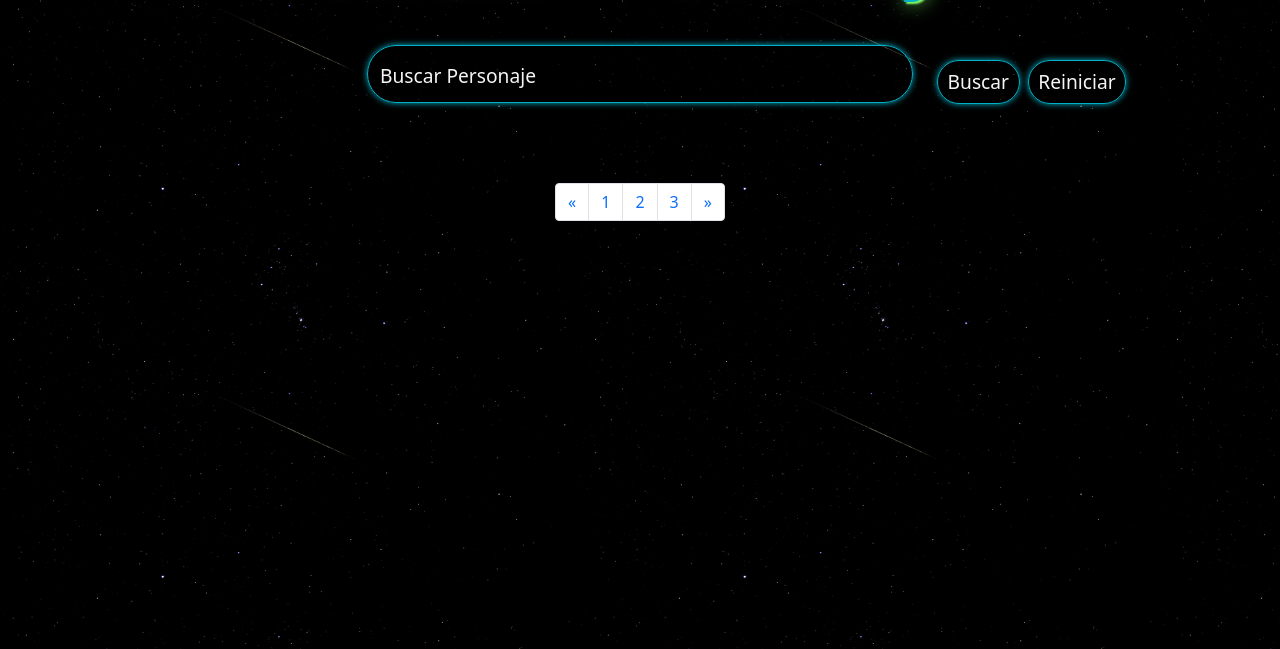
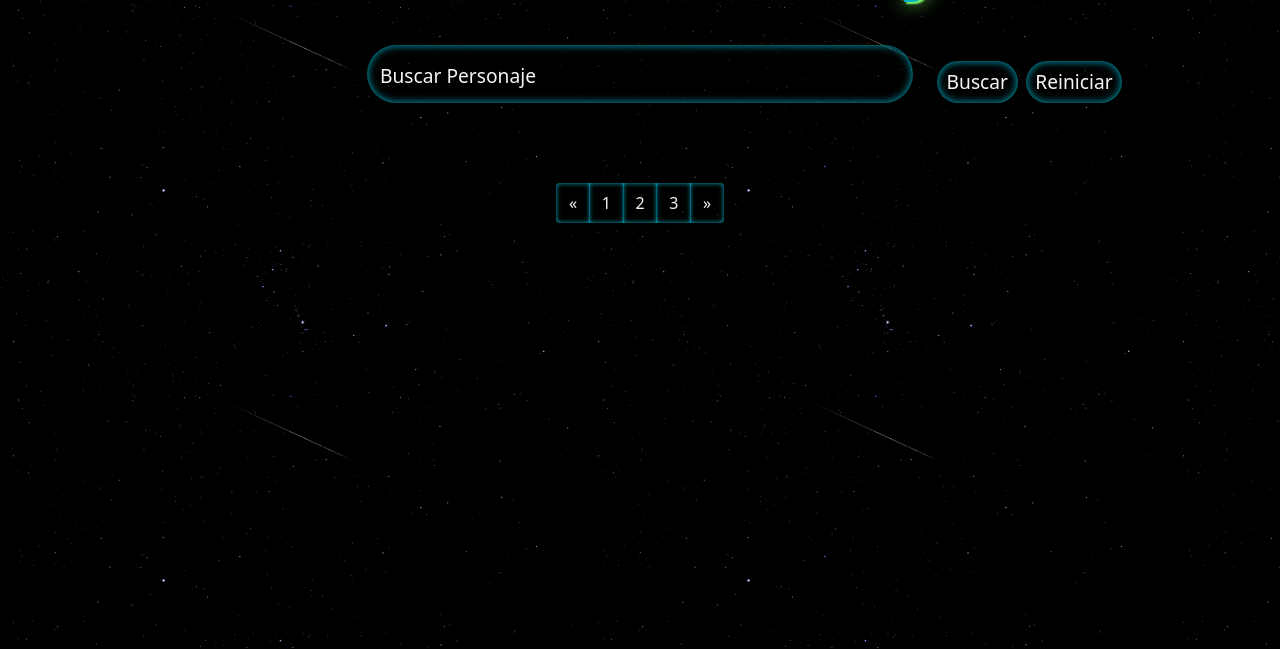
Before and after one commit to nicoarias47/API-rick-and-morty, a website: page index.html in a window 1280 px wide. Shown: the part 151-800 px from the top of the page. Drawn offline with nearby package versions, Linux system fonts and the light colour scheme; no server answers; a web font is replaced by a local one.

Commit message:
estilos en avanzar page

```diff
--- a/scss/_buscador.scss
+++ b/scss/_buscador.scss
@@ -3,9 +3,9 @@
   color: $color-blue;
   font-weight: 500;
   font-size: 1.3rem;
-  border: 1px solid $color-blue;
+  border: none;
   border-radius: 2rem;
-  box-shadow: 0px 0px 6px $color-blue;
+  box-shadow: 0px 0px 9px $color-blue inset;
 }
 
 .search {
@@ -20,8 +20,8 @@
   color: whitesmoke;
   font-size: 1.2rem;
   font-weight: 400;
-  border: 1px solid $color-blue;
-  box-shadow: 0px 0px 6px $color-blue;
+  border: none;
+  box-shadow: 0px 0px 9px $color-blue inset;
 
   &:hover {
     background-color: #02b1c8b4;
--- a/scss/_card.scss
+++ b/scss/_card.scss
@@ -0,0 +1,3 @@
+.card {
+  border: none;
+}
--- a/scss/_global.scss
+++ b/scss/_global.scss
@@ -1,5 +1,5 @@
 body {
-  background-image: url(/img/background.jpg);
+  background-image: url(../img/background.jpg);
   background-repeat: repeat;
   background-size: contain;
 }
--- /dev/null
+++ b/scss/_pages.scss
@@ -0,0 +1,13 @@
+.page-link {
+  background-color: rgba(0, 0, 0, 0.329);
+  color: whitesmoke;
+  border: none;
+  box-shadow: 0px 0px 5px $color-blue inset;
+  padding: 0.5rem 0.8rem;
+  font-size: 1rem;
+
+  &:hover {
+    background-color: $color-blue;
+    color: whitesmoke;
+  }
+}
--- a/scss/style.scss
+++ b/scss/style.scss
@@ -3,3 +3,4 @@
 @import "header";
 @import "buscador";
 @import "global";
+@import "pages";
```
Also changed, not shown: css/style.css, 1 other file.
